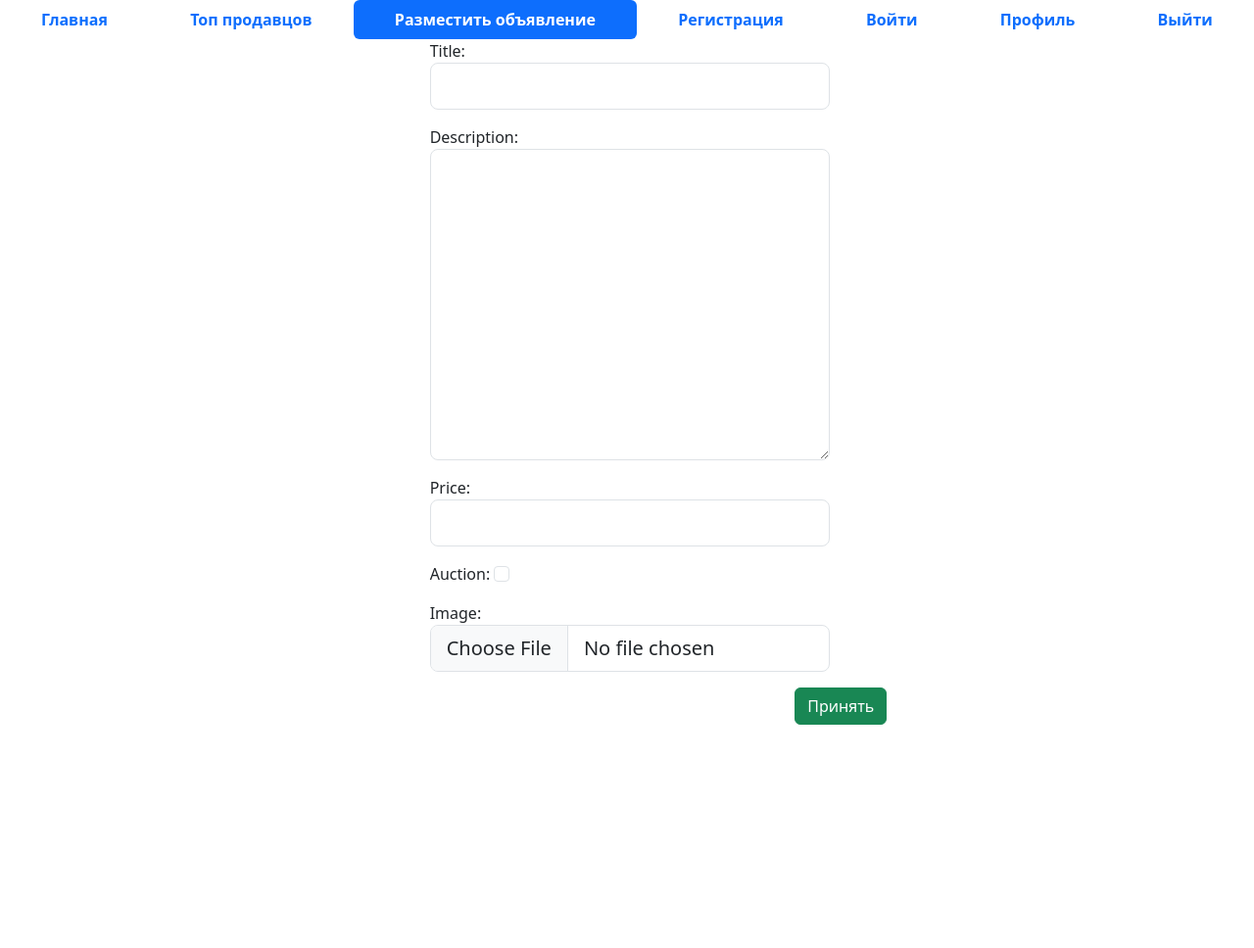
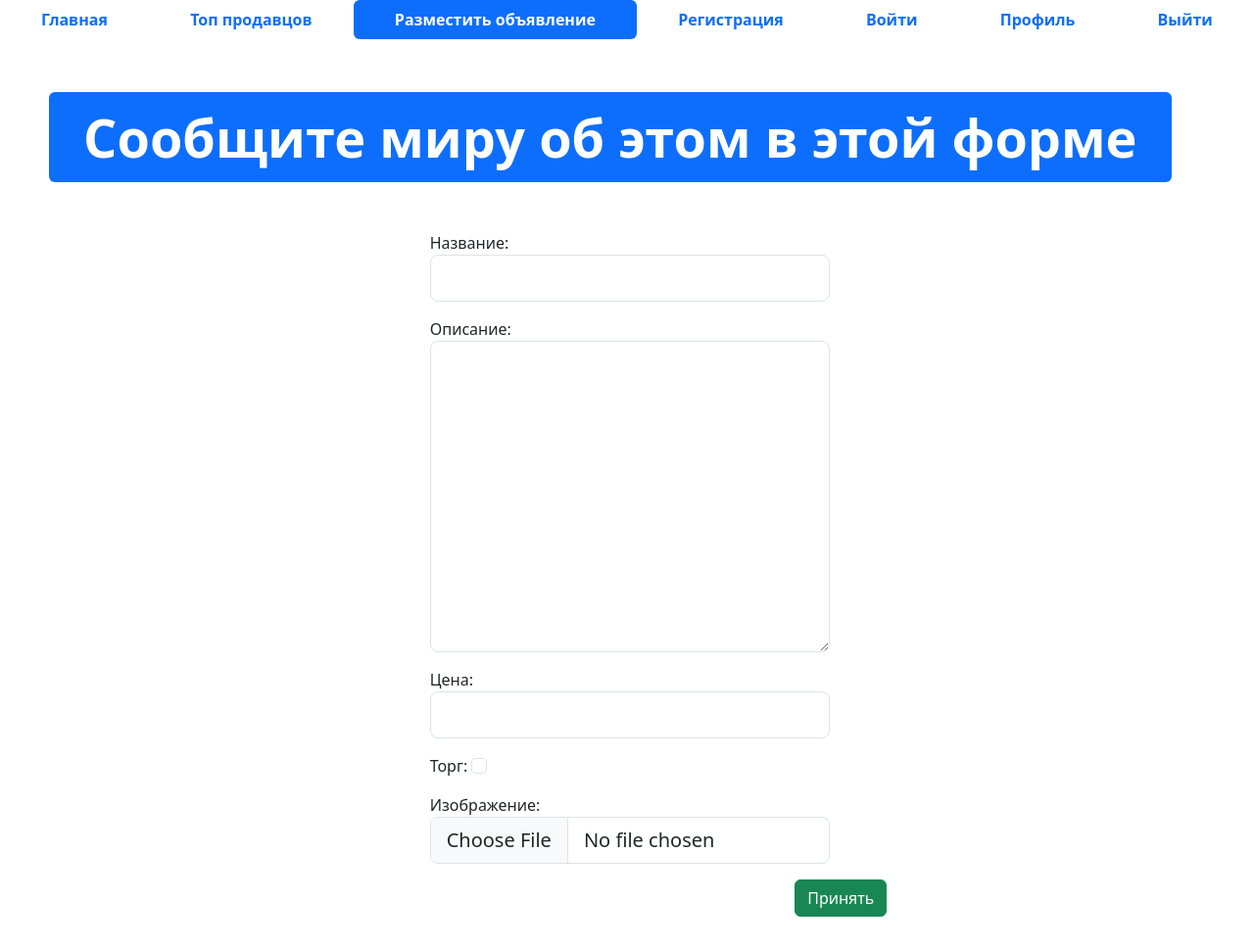
Before and after one commit to Amidaa123/module-4-86, a Django app: page /advertisement-post/ in a window 1280 px wide; the page is wider, and only the part inside the window is pictured. Shown: that part at 98% size. Before the commit the page ends 740 px from the top of that part, so only its background shows below. Run offline with Django 3.2, Linux system fonts and the light colour scheme; some libraries are stand-ins or nearby versions.

Commit message:
Домашка по 10 занятию

```diff
--- a/advertisement/app_advertisement/forms.py
+++ b/advertisement/app_advertisement/forms.py
@@ -1,20 +1,40 @@
 from django import forms
+from django.forms import models
+from .models import Advertisement
+from django.core.exceptions import ValidationError
 
-class AdvertisementForm(forms.Form):
-    title = forms.CharField(
-        max_length=60,
-        widget=forms.TextInput(attrs={"class": "form-control form-control-lg"})
-    )
-    description = forms.CharField(
-        widget=forms.Textarea(attrs={"class": "form-control form-control-lg"})
-    )
-    price = forms.DecimalField(
-        widget=forms.NumberInput(attrs={"class": "form-control form-control-lg"})
-    )
-    auction = forms.BooleanField(
-        required=False,
-        widget=forms.CheckboxInput(attrs={"class": "form-check-input"})
-    )
-    image = forms.ImageField(
-        widget=forms.FileInput(attrs={"class": "form-control form-control-lg"})
-    )
+# class AdvertisementForm(forms.Form):
+#     title = forms.CharField(
+#         max_length=60,
+#         widget=forms.TextInput(attrs={"class": "form-control form-control-lg"})
+#     )
+#     description = forms.CharField(
+#         widget=forms.Textarea(attrs={"class": "form-control form-control-lg"})
+#     )
+#     price = forms.DecimalField(
+#         widget=forms.NumberInput(attrs={"class": "form-control form-control-lg"})
+#     )
+#     auction = forms.BooleanField(
+#         required=False,
+#         widget=forms.CheckboxInput(attrs={"class": "form-check-input"})
+#     )
+#     image = forms.ImageField(
+#         widget=forms.FileInput(attrs={"class": "form-control form-control-lg"})
+#     )
+class AdvertisementForm(models.ModelForm):
+    class Meta:
+        model = Advertisement
+        fields = ['title', 'description', 'price', 'auction', 'image']
+        widgets = {
+            'title': forms.TextInput(attrs={"class": "form-control form-control-lg"}),
+            'description': forms.Textarea(attrs={"class": "form-control form-control-lg"}),
+            'price': forms.NumberInput(attrs={"class": "form-control form-control-lg"}),
+            'auction': forms.CheckboxInput(attrs={"class": "form-check-input"}),
+            'image': forms.FileInput(attrs={"class": "form-control form-control-lg"})
+        }
+
+    def clean_title(self):
+        title = self.cleaned_data.get('title')
+        if title and title.sterswith('?'):
+            raise ValidationError("Ошибка")
+        return title
--- a/advertisement/app_advertisement/views.py
+++ b/advertisement/app_advertisement/views.py
@@ -16,7 +16,7 @@ def advertisement_post(request):
     if request.method == "POST":
         form = AdvertisementForm(request.POST, request.FILES)
         if form.is_valid():
-            advertisement = Advertisement(**form.cleaned_data)
+            advertisement = form.save(commit=False)
             advertisement.user = request.user
             advertisement.save()
             url = reverse('main-page')
--- a/advertisement/templates/advertisement-post.html
+++ b/advertisement/templates/advertisement-post.html
@@ -40,6 +40,13 @@
       </a>
     </li>
   </ul>
+  <div class="row">
+    <div class="col" style="margin: 50px;">
+      <div class="display-2">
+        <span class="badge bg-primary">Сообщите миру об этом в этой форме</span>
+      </div>
+    </div>
+  </div>
     <form method="post" enctype="multipart/form-data">
       {% csrf_token %}
       <div class="row mb-3 offset-sm-4">
```
Also changed, not shown: advertisement/db.sqlite3, advertisement/media/advertisements/Penguins.jpg (added).
